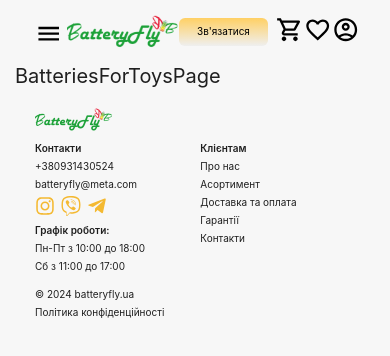
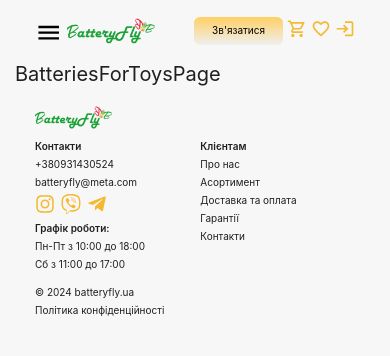
Before and after one commit to va7ul/Battery_Fly_Frontend, a React (Create React App) app: page /Battery_Fly_Frontend/batteries-for-toys in a window 390 px wide. Shown: the top 356 px of the page. Built offline with nearby package versions, Linux system fonts and the light colour scheme.

Commit message:
mobile icons' styles

```diff
--- a/src/components/Header/MobileToolBar/MobileToolBar.jsx
+++ b/src/components/Header/MobileToolBar/MobileToolBar.jsx
@@ -2,6 +2,7 @@ import { FeedbackButton, Wrapper, Button } from './MobileToolBar.styled';
 import ShoppingCartOutlinedIcon from '@mui/icons-material/ShoppingCartOutlined';
 import FavoriteBorderSharpIcon from '@mui/icons-material/FavoriteBorderSharp';
 import AccountCircleOutlinedIcon from '@mui/icons-material/AccountCircleOutlined';
+import LoginIcon from '@mui/icons-material/Login';
 
 export const MobileToolBar = () => {
   return (
@@ -10,16 +11,47 @@ export const MobileToolBar = () => {
       <Button type="button">
         <ShoppingCartOutlinedIcon
           sx={{
-            color: 'svgColor.main',
+            color: 'background.paper',
+            width: '20px',
+            ' &:hover': {
+              color: 'secondary.main',
+            },
           }}
         />
       </Button>
       <Button type="button">
-        <FavoriteBorderSharpIcon />
+        <FavoriteBorderSharpIcon
+          sx={{
+            color: 'background.paper',
+            width: '20px',
+            ' &:hover': {
+              color: 'secondary.main',
+            },
+          }}
+        />
       </Button>
       <Button type="button">
-        <AccountCircleOutlinedIcon />
+        <LoginIcon
+          sx={{
+            color: 'background.paper',
+            width: '20px',
+            ' &:hover': {
+              color: 'secondary.main',
+            },
+          }}
+        />
       </Button>
+      {/* <Button type="button">
+        <AccountCircleOutlinedIcon
+          sx={{
+            color: 'background.paper',
+            width: '20px',
+              ' &:hover': {
+              color: 'secondary.main',
+            }
+          }}
+        />
+      </Button> */}
     </Wrapper>
   );
 };
--- a/src/components/Header/MobileToolBar/MobileToolBar.styled.js
+++ b/src/components/Header/MobileToolBar/MobileToolBar.styled.js
@@ -3,7 +3,8 @@ import styled from 'styled-components';
 export const Wrapper = styled.div`
   display: flex;
   align-items: center;
-  gap: 8px;
+  gap: 4px;
+  margin-left: 38px;
 `;
 
 export const FeedbackButton = styled.button`
@@ -22,7 +23,6 @@ export const FeedbackButton = styled.button`
 
 export const Button = styled.button`
   display: block;
-  width: 20px;
   background-color: transparent;
   border: none;
 `;
```
